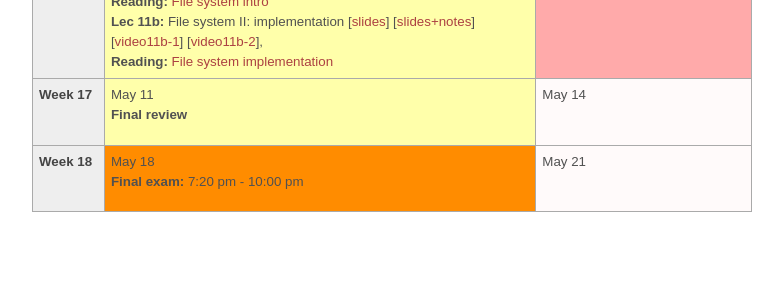
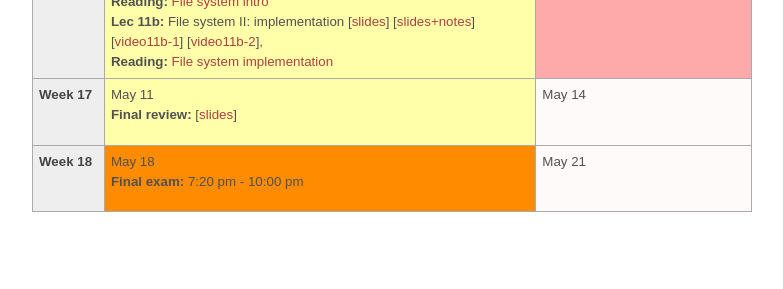
Before and after one commit to tddg/cs571-spring20, a Jekyll site: the page built from schedule.md, in a window 1280 px wide. Shown: the part 1985-2274 px from the top of the page, without its empty margins (248-1031 px from the left). Built offline with Jekyll 4.4.1, drawn with Linux system fonts in a browser that asks for light colours.

Commit message:
added final review slides

```diff
--- a/_data/news.yml
+++ b/_data/news.yml
@@ -1,3 +1,6 @@
+
+- date: <strong>05/10/2020</strong>
+  headline: "The final review is posted."
 
 - date: <strong>05/02/2020</strong>
   headline: "Slides and videos for lec 11a+11b are posted."
--- a/schedule.md
+++ b/schedule.md
@@ -295,7 +295,7 @@ The course schedule is tentative and subject to change.
 <tr> <!-- week of May 11 -->
   <td id="2020-5-11" class="date"><b>Week 17</b></td>
   <td class="lecture">May 11<br/>
-	<b>Final review</b></td>
+	<b>Final review:</b> [<a href="./public/lecs/final-review.pdf">slides</a>]</td>
   <td class="nodue">May 14</td>
 </tr>
 <tr> <!-- week of May 18 -->
```
Also changed, not shown: 1 other file.
